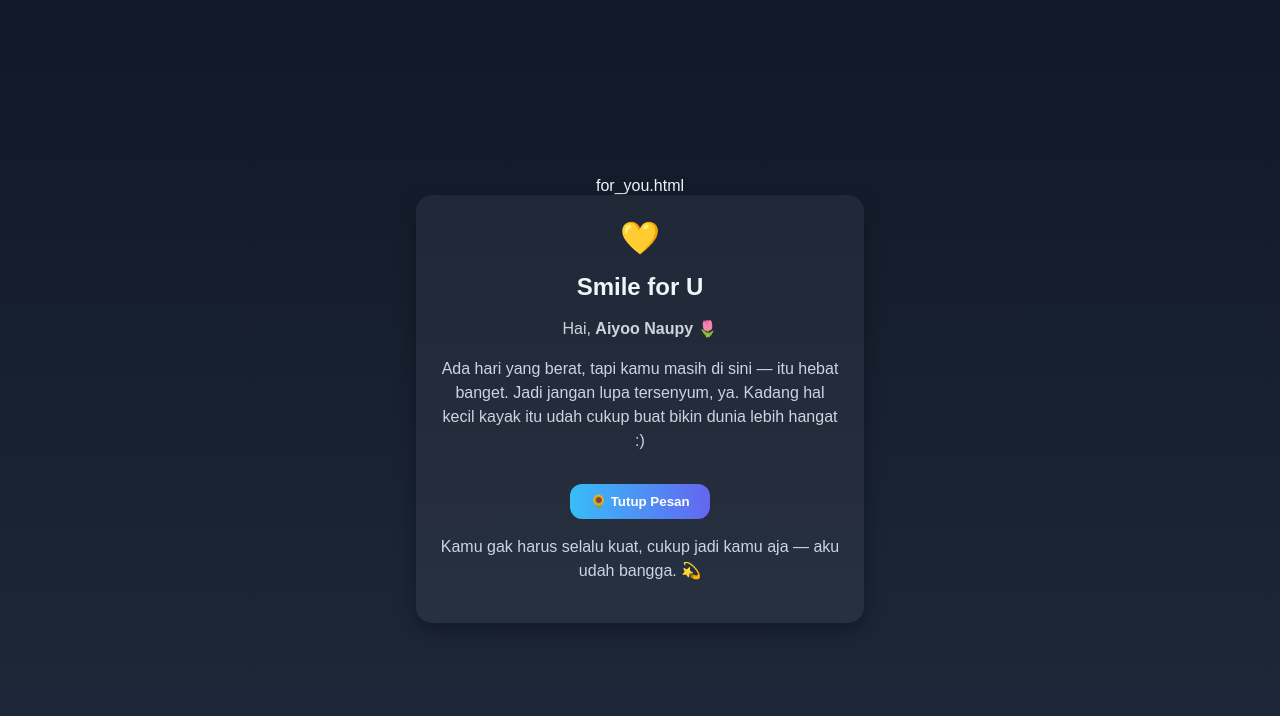
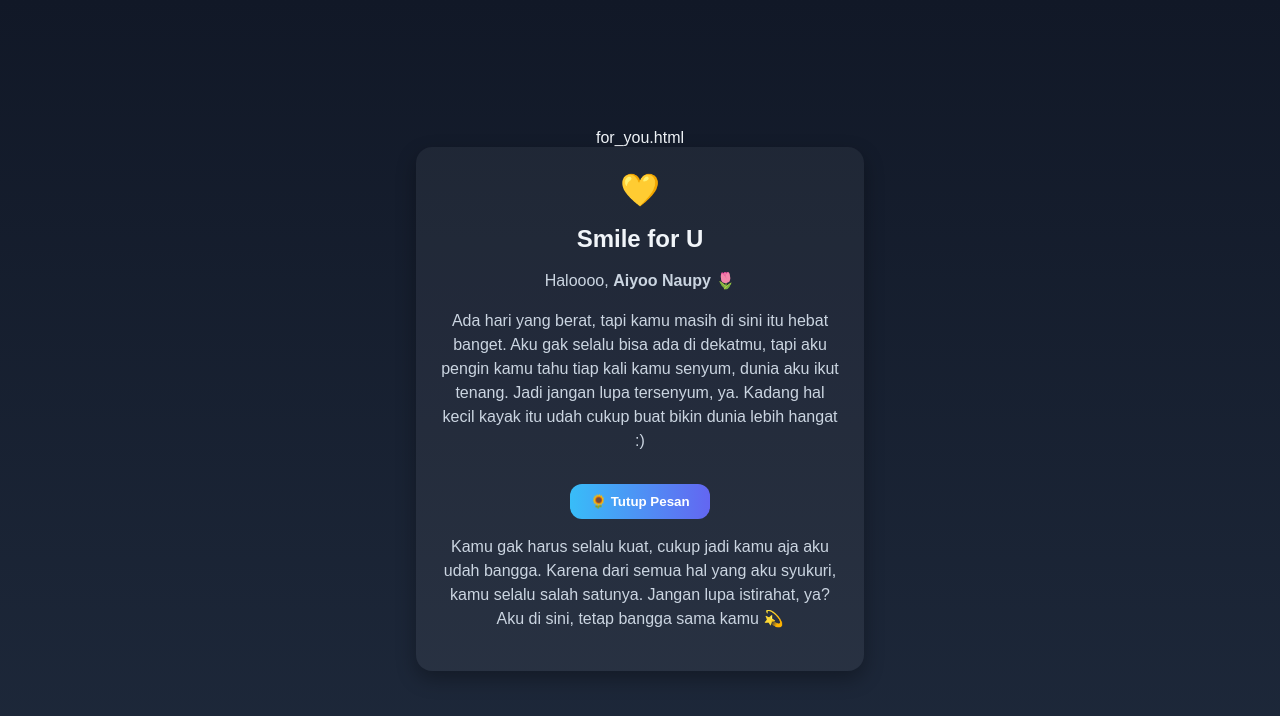
Before and after one commit to bramantachiello-arch/smile-only-for-u, a plain HTML site: page index.html in a window 1280 px wide. Both pictures are taken after a click on the button "💌 Buka Pesan Lagi". Drawn offline with Linux system fonts and the light colour scheme.

Commit message:
index.html

```diff
--- a/index.html
+++ b/index.html
@@ -76,10 +76,10 @@ for_you.html
   <div class="card">
     <div class="heart">💛</div>
     <h1>Smile for U</h1>
-    <p id="teks">Hai, <b id="nama">Aiyoo Naupy</b> 🌷</p>
-    <p id="pesan">Ada hari yang berat, tapi kamu masih di sini — itu hebat banget. Jadi jangan lupa tersenyum, ya. Kadang hal kecil kayak itu udah cukup buat bikin dunia lebih hangat :)</p>
+    <p id="teks">Haloooo, <b id="nama">Aiyoo Naupy</b> 🌷</p>
+    <p id="pesan">Ada hari yang berat, tapi kamu masih di sini itu hebat banget. Aku gak selalu bisa ada di dekatmu, tapi aku pengin kamu tahu tiap kali kamu senyum, dunia aku ikut tenang. Jadi jangan lupa tersenyum, ya. Kadang hal kecil kayak itu udah cukup buat bikin dunia lebih hangat :)</p>
     <button id="btn">💌 Buka Pesan Lagi</button>
-    <p id="extra" class="hidden">Kamu gak harus selalu kuat, cukup jadi kamu aja — aku udah bangga. 💫</p>
+    <p id="extra" class="hidden">Kamu gak harus selalu kuat, cukup jadi kamu aja aku udah bangga. Karena dari semua hal yang aku syukuri, kamu selalu salah satunya. Jangan lupa istirahat, ya? Aku di sini, tetap bangga sama kamu 💫</p>
   </div>
 
 <script>
```
